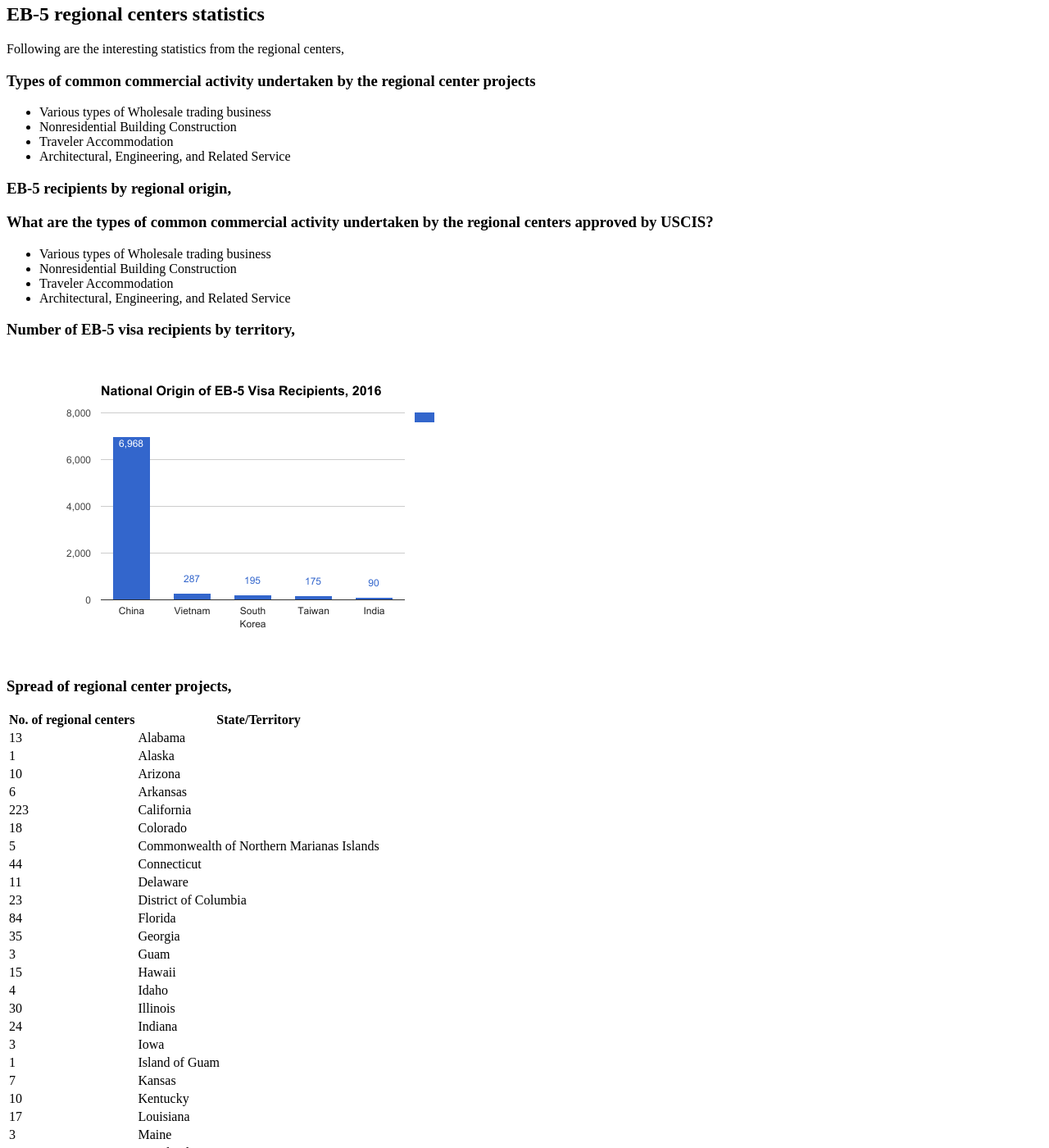
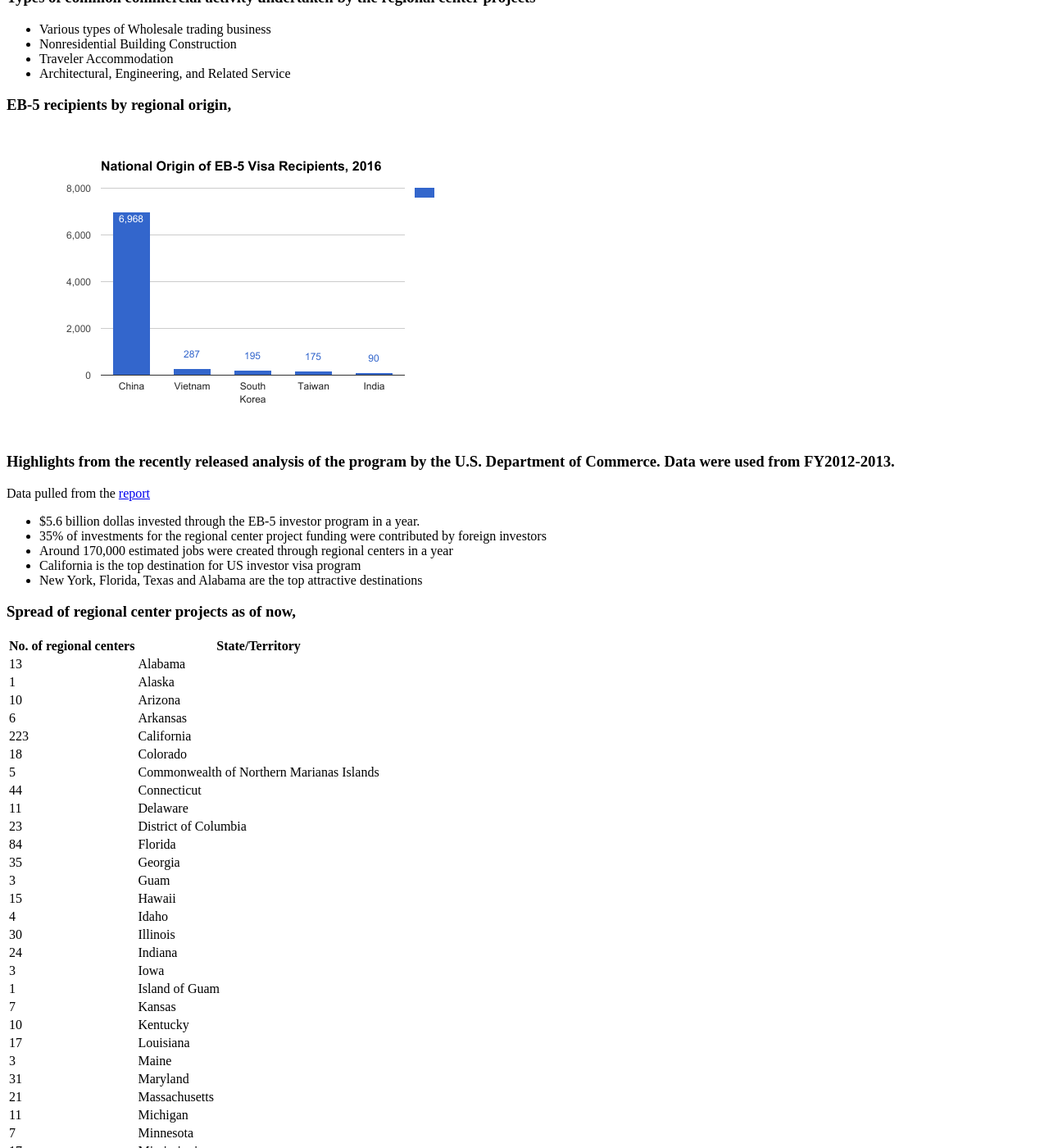
Before and after one commit to gitforwork2/gitforwork.github.io, a Jekyll site: the page built from _posts/2017-5-17-eb5-regional-center.md, in a window 1280 px wide and 1400 px high, scrolled down 1487 px. Shown: the whole window at 82% size. Built offline with Jekyll 4.4.1, drawn with Linux system fonts in a browser that asks for light colours; nearby versions of some CDN libraries; our own code applies the rules of GitHub Pages for plain Markdown files; comment, search, counter and statistics services are not loaded; some of the changed text lies outside the part shown.

Commit message:
Update 2017-5-17-eb5-regional-center.md

```diff
--- a/_posts/2017-5-17-eb5-regional-center.md
+++ b/_posts/2017-5-17-eb5-regional-center.md
@@ -1,16 +1,18 @@
 ---
 layout: post
-title: EB5 regional center - 1300+ centers data analytics & statistics
+title: EB5 regional center - 1300+ centers data driven statistics
 date: 2017-5-18
 tags: Eb5 regional-center
 comments: true
-description: 1300+ USCIS regional center projects and how to pick the best regional center
+description: 9000+ visas awarded annually to regional center EB-5 investors. Over $5 billion invested through the regional centers
+to generate over 150K full time jobs yearly. Top 5 states pull in 65% of the total investments.
 ---
 
 ## What is a regional center?
-United Statest Citizenship and Immigration Services (USCIS) designates certain businesses as regional centers through which foreign investors can invest money to obtain legal permanent residency(LPR) commonly referred to as green card. These green cards or visas are granted through the employment based 5th category [eb 5 investor visa](/posts/eb-5/).
+United Statest Citizenship and Immigration Services (USCIS) designates certain businesses as regional centers through which foreign investors can invest money to obtain legal permanent residency(LPR) commonly referred to as green card. These green cards or visas are granted through the employment based 5th category [EB-5 investor visa](/posts/eb-5/).
 
 ## Table Of Contents
+
 - [EB-5 visa program and regional centers](#eb-5-visa-program-and-regional centers)
 - [EB-5 regional center program extension](#eb-5-regional-center-program-extension)
 - [Eb-5 investor visa requirement](#eb-5-investor-visa-requirement)
@@ -73,17 +75,19 @@ Following are the interesting statistics from the regional centers,
 - Architectural, Engineering, and Related Service
 
 ### EB-5 recipients by regional origin,
-### What are the types of common commercial activity undertaken by the regional centers approved by USCIS?
-- Various types of Wholesale trading business
-- Nonresidential Building Construction
-- Traveler Accommodation
-- Architectural, Engineering, and Related Service
+![EB-5 investors]({{ site.url }}assets/images/posts/eb5-country-demand.png)
 
-### Number of EB-5 visa recipients by territory,
+### Highlights from the recently released analysis of the program by the U.S. Department of Commerce. Data were used from FY2012-2013.
 
-![EB-5 investor-origin]({{ site.url }}assets/images/posts/eb5-country-demand.png)
+Data pulled from the [report](http://www.esa.doc.gov/sites/default/files/estimating-the-investment-and-job-creation-impact-of-the-eb-5-program_0.pdf)
 
-### Spread of regional center projects,
+- $5.6 billion dollas invested through the EB-5 investor program in a year.
+- 35% of investments for the regional center project funding were contributed by foreign investors
+- Around 170,000 estimated jobs were created through regional centers in a year
+- California is the top destination for US investor visa program
+- New York, Florida, Texas and Alabama are the top attractive destinations
+
+### Spread of regional center projects as of now,
 
 No. of regional centers | State/Territory
 ------------------- | --------------
```
